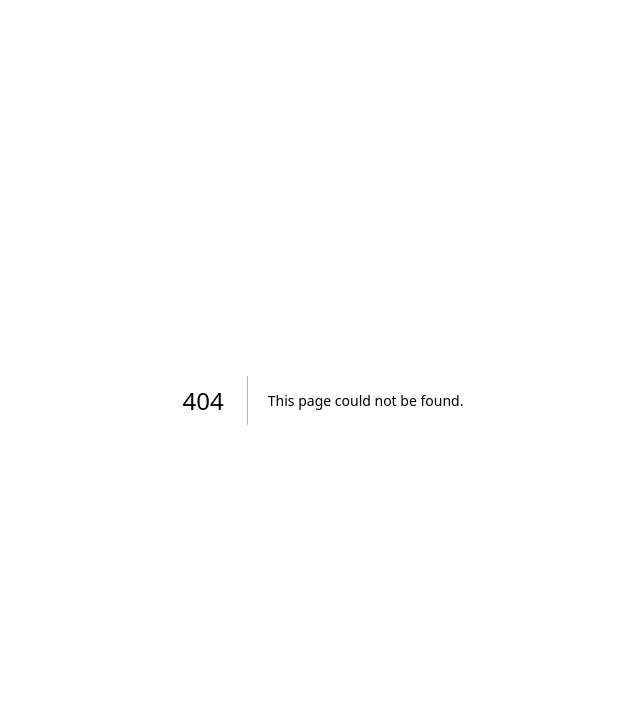
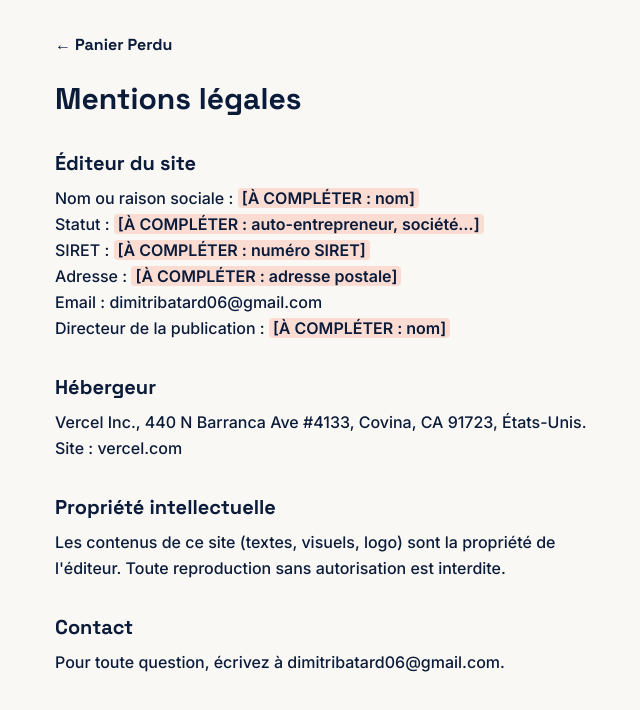
Before and after one commit to dimitraillettebatard-alt/Panier-perdu, a Next.js app: page /mentions-legales in a window 1280 px wide. Before the commit this address had no page. Shown: the top 710 px of the page, without its empty margins (317-957 px from the left). Built offline with nearby package versions, Linux system fonts and the light colour scheme.

Commit message:
Create page.tsx

```diff
--- /dev/null
+++ b/app/mentions-legales/page.tsx
@@ -0,0 +1,50 @@
+export const metadata = { title: "Mentions légales — Panier Perdu" };
+
+function A({ children }: { children: React.ReactNode }) {
+  return (
+    <span className="rounded bg-corail/20 px-1 font-semibold">
+      [À COMPLÉTER : {children}]
+    </span>
+  );
+}
+
+export default function MentionsLegales() {
+  return (
+    <main className="mx-auto max-w-xl px-5 py-8">
+      <a href="/" className="font-titre font-bold">← Panier Perdu</a>
+      <h1 className="mt-6 font-titre text-3xl font-bold">Mentions légales</h1>
+
+      <h2 className="mt-8 font-titre text-xl font-bold">Éditeur du site</h2>
+      <p className="mt-2 leading-relaxed">
+        Nom ou raison sociale : <A>nom</A>
+        <br />
+        Statut : <A>auto-entrepreneur, société…</A>
+        <br />
+        SIRET : <A>numéro SIRET</A>
+        <br />
+        Adresse : <A>adresse postale</A>
+        <br />
+        Email : dimitribatard06@gmail.com
+        <br />
+        Directeur de la publication : <A>nom</A>
+      </p>
+
+      <h2 className="mt-8 font-titre text-xl font-bold">Hébergeur</h2>
+      <p className="mt-2 leading-relaxed">
+        Vercel Inc., 440 N Barranca Ave #4133, Covina, CA 91723, États-Unis.
+        Site : vercel.com
+      </p>
+
+      <h2 className="mt-8 font-titre text-xl font-bold">Propriété intellectuelle</h2>
+      <p className="mt-2 leading-relaxed">
+        Les contenus de ce site (textes, visuels, logo) sont la propriété de
+        l&apos;éditeur. Toute reproduction sans autorisation est interdite.
+      </p>
+
+      <h2 className="mt-8 font-titre text-xl font-bold">Contact</h2>
+      <p className="mt-2 leading-relaxed">
+        Pour toute question, écrivez à dimitribatard06@gmail.com.
+      </p>
+    </main>
+  );
+}
```
